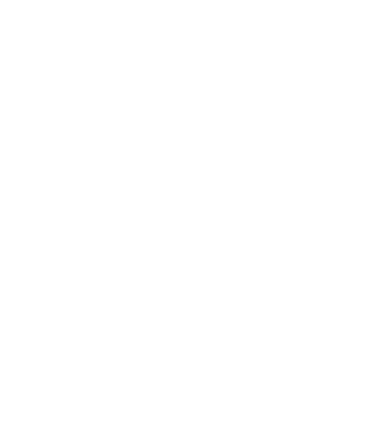
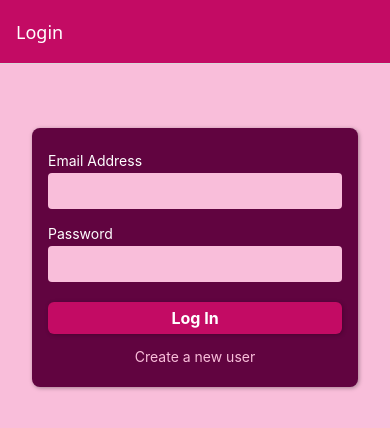
Before and after one commit to Ihsanullah-Yasar/AuthApp, a React Native app: screen / in a window 390 px wide. Shown: the top 428 px of the page. Built offline with nearby package versions, Linux system fonts and the light colour scheme.

Commit message:
fix: loading screen fixed

```diff
--- a/App.js
+++ b/App.js
@@ -74,7 +74,7 @@
   const authContent = useContext(AuthContext);
   useEffect(() => {
     async function fetchToken() {
-      const storedToken = AsyncStorage.getItem("token");
+      const storedToken = await AsyncStorage.getItem("token");
 
       if (storedToken) {
         authContent.authenticate(storedToken);
@@ -89,7 +89,7 @@
     return <AppLoading />;
   }
 
-  <Navigation />;
+  return <Navigation />;
 }
 
 export default function App() {
```
